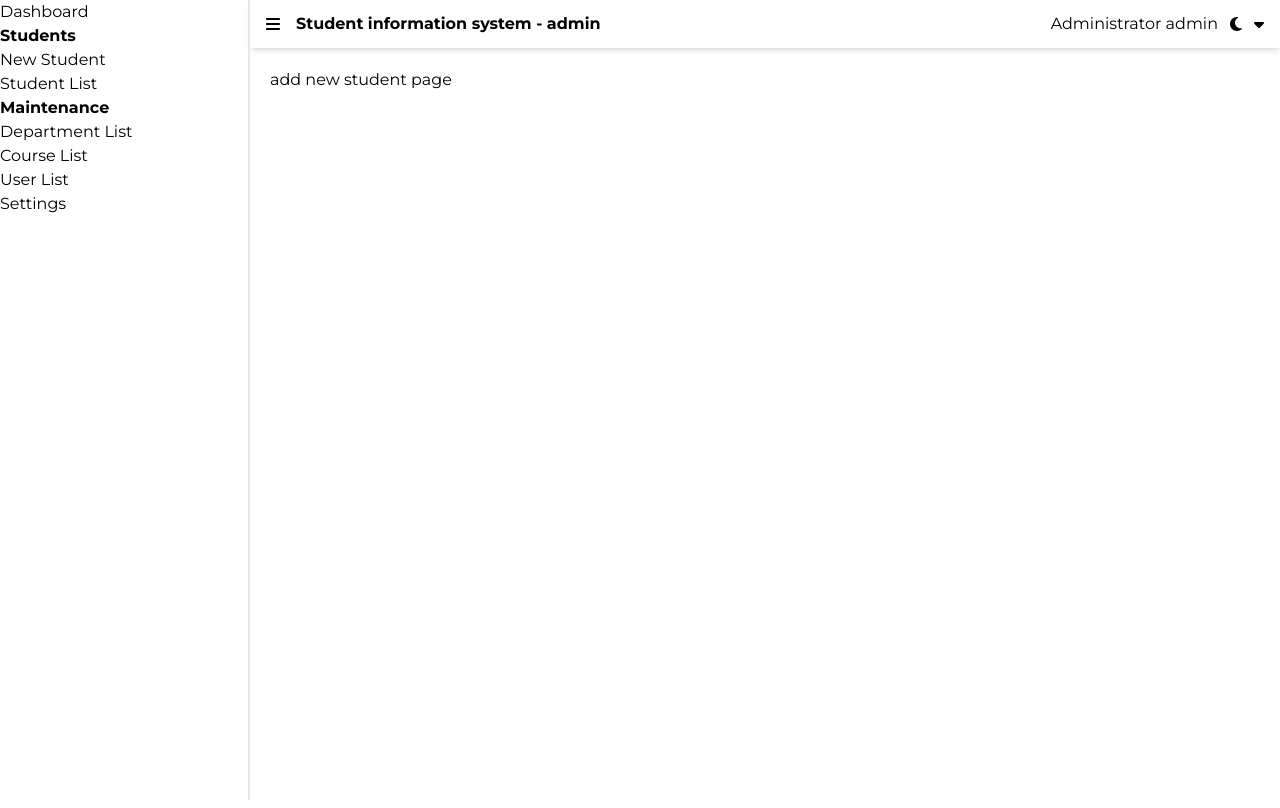
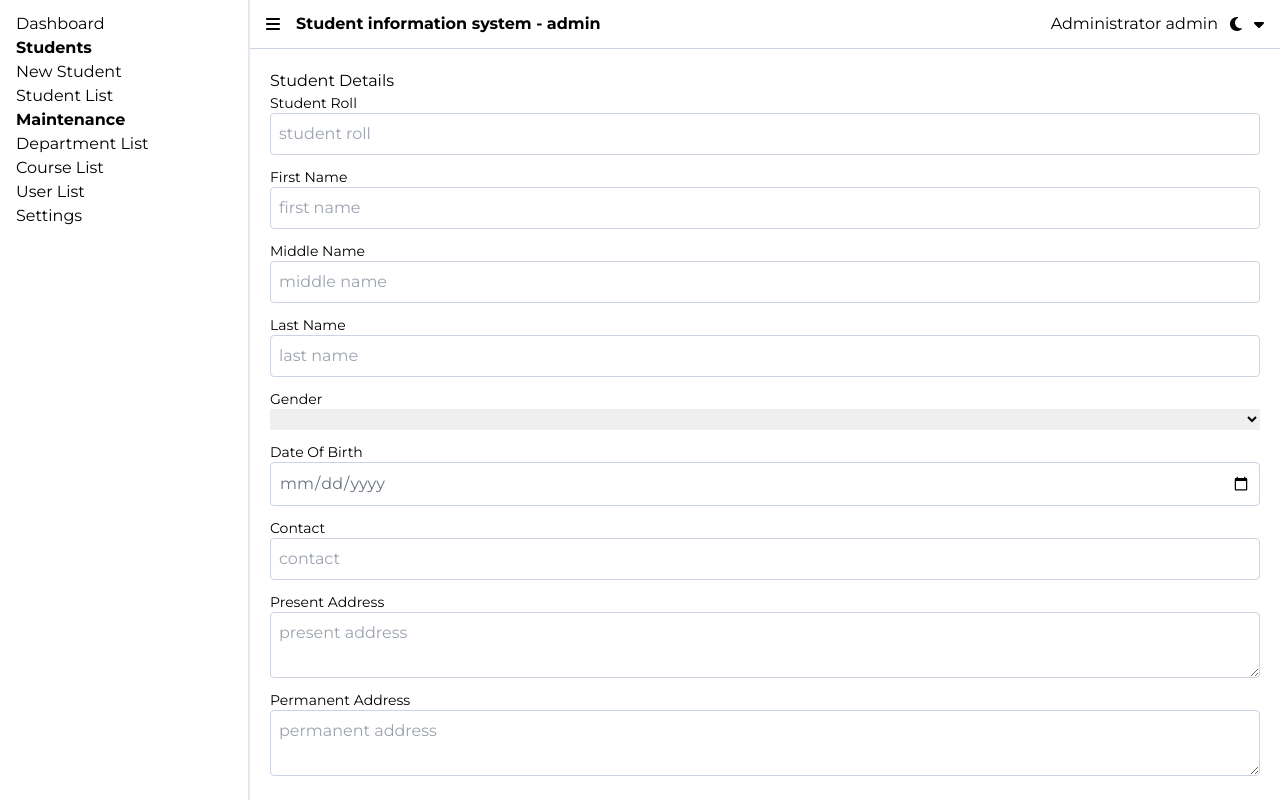
Before and after one commit to Mark-Alexis-Posadas/student-information-system, a React (Vite) app in the folder client/: page /add-student in a window 1280 px wide. Built offline with nearby package versions, Linux system fonts and the light colour scheme.

Commit message:
added form types and form data

```diff
--- a/client/package.json
+++ b/client/package.json
@@ -18,11 +18,13 @@
     "react": "^18.3.1",
     "react-dom": "^18.3.1",
     "react-redux": "^9.1.2",
-    "react-router-dom": "^6.26.0"
+    "react-router-dom": "^6.26.0",
+    "uuid": "^10.0.0"
   },
   "devDependencies": {
     "@types/react": "^18.3.3",
     "@types/react-dom": "^18.3.0",
+    "@types/uuid": "^10.0.0",
     "@typescript-eslint/eslint-plugin": "^7.15.0",
     "@typescript-eslint/parser": "^7.15.0",
     "@vitejs/plugin-react": "^4.3.1",
--- a/client/src/components/Forms/Inputs/index.tsx
+++ b/client/src/components/Forms/Inputs/index.tsx
@@ -1,5 +1,18 @@
 import React from "react";
-
-export const Input: React.FC = () => {
-  return <input type="" name="" id="" placeholder="" />;
+import { InputTypes } from "../../../types/forms/Input";
+export const Input: React.FC<InputTypes> = ({
+  type,
+  name,
+  id,
+  placeholder,
+}) => {
+  return (
+    <input
+      type={type}
+      name={name}
+      id={id}
+      placeholder={placeholder}
+      className="border border-slate-300 p-2 rounded text-gray-500"
+    />
+  );
 };
--- a/client/src/components/Forms/Select/index.tsx
+++ b/client/src/components/Forms/Select/index.tsx
@@ -1,5 +1,9 @@
 import React from "react";
 
 export const Select: React.FC = () => {
-  return <div>Select</div>;
+  return (
+    <select name="" id="">
+      <option value=""></option>
+    </select>
+  );
 };
--- a/client/src/components/Navbar/index.tsx
+++ b/client/src/components/Navbar/index.tsx
@@ -3,7 +3,7 @@ import { FontAwesomeIcon } from "@fortawesome/react-fontawesome";
 import { faBars, faCaretDown, faMoon } from "@fortawesome/free-solid-svg-icons";
 const Navbar: React.FC = () => {
   return (
-    <nav className="bg-white shadow-md p-3 px-4 montserrat">
+    <nav className="bg-white p-3 px-4 montserrat border-b border-slate-300">
       <ul className="flex items-center justify-between">
         <li className="flex items-center gap-4">
           <FontAwesomeIcon icon={faBars} />
--- a/client/src/components/Sidebar/index.tsx
+++ b/client/src/components/Sidebar/index.tsx
@@ -3,7 +3,7 @@ import { Link } from "react-router-dom";
 
 const Sidebar: React.FC = () => {
   return (
-    <aside className="border-r-2 border-slate-200 fixed h-full w-[250px]">
+    <aside className="border-r-2 border-slate-200 fixed p-3 px-4 h-full w-[250px]">
       <ul>
         <li>
           <Link to="/"> Dashboard</Link>
--- /dev/null
+++ b/client/src/components/TextArea/index.tsx
@@ -0,0 +1,13 @@
+import React from "react";
+import { TextAreaTypes } from "../../types/forms/TextArea";
+
+export const TextArea: React.FC<TextAreaTypes> = ({ placeholder }) => {
+  return (
+    <textarea
+      name=""
+      id=""
+      placeholder={placeholder}
+      className="border border-slate-300 rounded p-2"
+    ></textarea>
+  );
+};
--- /dev/null
+++ b/client/src/data/add-student.ts
@@ -0,0 +1,56 @@
+import { v4 as uuidv4 } from "uuid";
+import { AddStudentDataTypes } from "../types/forms/Input";
+
+export const addStudentFormFieldsData: AddStudentDataTypes[] = [
+  {
+    id: uuidv4(),
+    text: "student roll",
+    name: "studentRoll",
+    type: "text",
+  },
+  {
+    id: uuidv4(),
+    text: "first name",
+    name: "firsName",
+    type: "text",
+  },
+  {
+    id: uuidv4(),
+    text: "middle name",
+    name: "middleName",
+    type: "text",
+  },
+  {
+    id: uuidv4(),
+    text: "last name",
+    name: "lastName",
+    type: "text",
+  },
+  {
+    id: uuidv4(),
+    text: "gender",
+    name: "gender",
+  },
+  {
+    id: uuidv4(),
+    text: "date of birth",
+    name: "dateOfBirth",
+    type: "date",
+  },
+  {
+    id: uuidv4(),
+    text: "contact",
+    name: "contact",
+    type: "tel",
+  },
+  {
+    id: uuidv4(),
+    text: "present address",
+    name: "presentAddres",
+  },
+  {
+    id: uuidv4(),
+    text: "permanent address",
+    name: "permanentAddress",
+  },
+];
--- a/client/src/pages/AddStudent/index.tsx
+++ b/client/src/pages/AddStudent/index.tsx
@@ -1,5 +1,42 @@
 import React from "react";
+import { addStudentFormFieldsData } from "../../data/add-student";
+import { Input } from "../../components/Forms/Inputs";
+import { TextArea } from "../../components/TextArea";
+import { Select } from "../../components/Forms/Select";
 
 export const AddStudent: React.FC = () => {
-  return <div>add new student page</div>;
+  return (
+    <div>
+      <h1>Student Details</h1>
+      <form>
+        {addStudentFormFieldsData.map((item, index) => (
+          <div key={item.id}>
+            {index === 4 ? (
+              <div className="flex flex-col mb-3">
+                <label className="capitalize text-sm">{item.text}</label>
+                <Select />
+              </div>
+            ) : index === 7 || index === 8 ? (
+              <div className="flex flex-col mb-3">
+                <label className="capitalize text-sm">{item.text}</label>
+                <TextArea placeholder={item.text} />
+              </div>
+            ) : (
+              <div className="flex flex-col mb-3">
+                <label className="capitalize text-sm">{item.text}</label>
+                {item.type && (
+                  <Input
+                    id={item.id}
+                    name={item.name}
+                    placeholder={item.text}
+                    type={item.type}
+                  />
+                )}
+              </div>
+            )}
+          </div>
+        ))}
+      </form>
+    </div>
+  );
 };
--- /dev/null
+++ b/client/src/types/forms/Input.ts
@@ -0,0 +1,13 @@
+export interface InputTypes {
+  type: string;
+  id: string;
+  name: string;
+  placeholder: string;
+}
+
+export interface AddStudentDataTypes {
+  id: string;
+  text: string;
+  name: InputTypes["name"];
+  type?: InputTypes["type"];
+}
--- /dev/null
+++ b/client/src/types/forms/TextArea.ts
@@ -0,0 +1,4 @@
+import { InputTypes } from "./Input";
+export interface TextAreaTypes {
+  placeholder: InputTypes["placeholder"];
+}
```
Also changed, not shown: client/src/types/forms/Select.ts (added), 1 other file (tests, documents, lock files or other folders).
